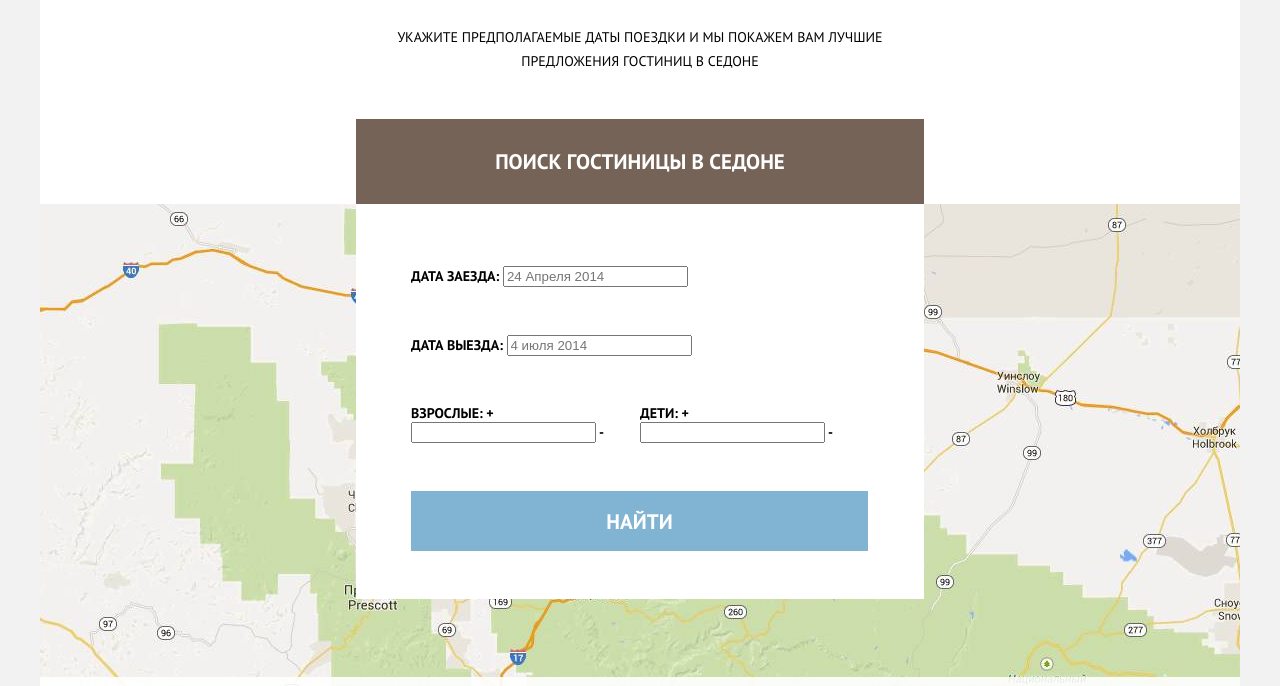
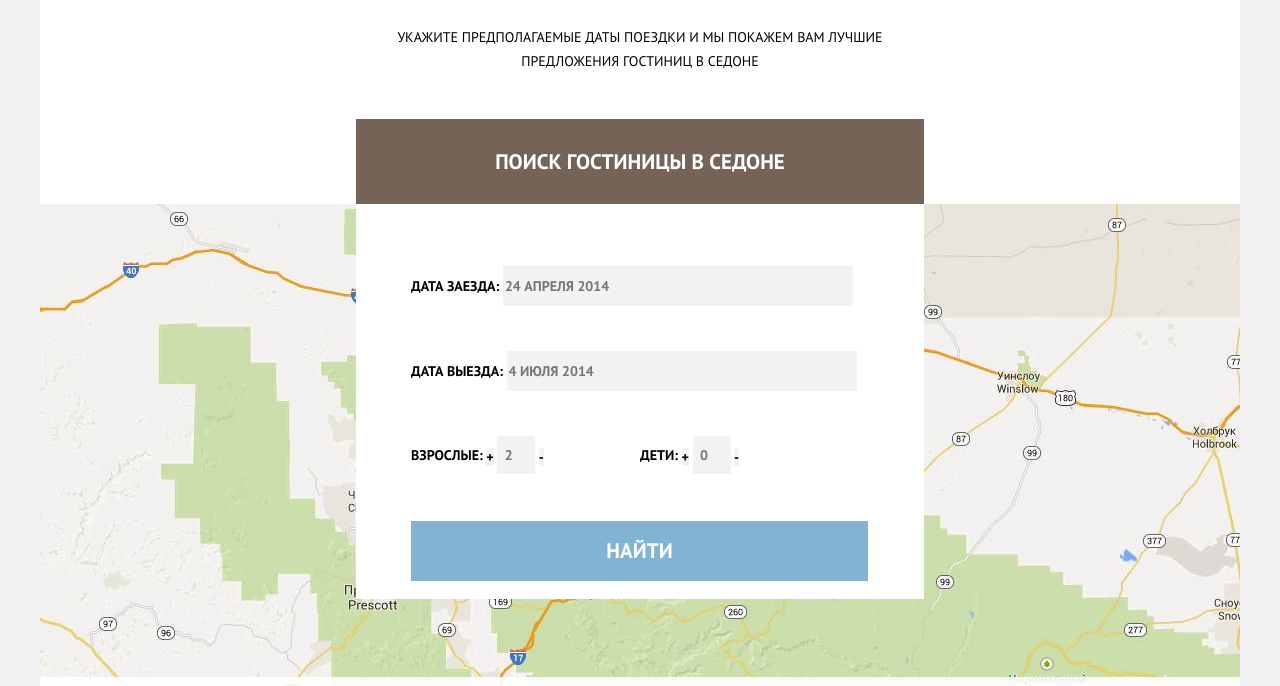
Before and after one commit to svyatoslavEzhov/sedona, a plain HTML site: page index.html in a window 1280 px wide. Shown: the part 1964-2650 px from the top of the page. Drawn offline with Linux system fonts and the light colour scheme.

Commit message:
Играюсь с формой

```diff
--- a/css/style.css
+++ b/css/style.css
@@ -264,7 +264,8 @@ search-date input {
 
 
 .search-children,
-.search-adults { width: 50%; }
+.search-adults {
+  width: 50%; }
 
 .search-button {
   width: 457px;
@@ -305,3 +306,42 @@ search-date input {
   font-weight: bold;
   text-transform: uppercase;
 }
+
+/*
+ * INPUT
+ */
+
+input {
+  border: none;
+  font-family: "PT Sans", sans-serif;
+  font-size: 14px;
+  line-height: 26px;
+  font-weight: bold;
+  text-transform: uppercase;
+  color: #000;
+  background-color: #f2f2f2;
+}
+
+input[type="text"] {
+  width: 346px;
+  height: 38px;
+}
+
+input[type="number"] {
+  width: 38px;
+  height: 38px;
+  -moz-appearance:textfield;
+  text-align: center;
+  padding: 0;
+}
+
+.for-plus,
+.for-minus {
+  width: 38px;
+  height: 38px;
+  font-size: 14px;
+  line-height: 38px;
+  text-align: center;
+  vertical-align: middle;
+  background-color: #f2f2f2;
+}
--- a/index.html
+++ b/index.html
@@ -110,13 +110,13 @@
               <div class="search-children">
                 <span class="for-age">Взрослыe:</span>
                 <span class="for-plus">+</span>
-                <input type="number">
+                <input type="number" placeholder="2">
                 <span class="for-minus">-</span>
               </div>
               <div class="search-adults">
                   <span class="for-age">Дети:</span>
                   <span class="for-plus">+</span>
-                <input type="number">
+                  <input type="number" placeholder="0">
                   <span class="for-minus">-</span>
                 </div>
               <div class="button-container">
```
Lines whose indentation alone changed are shown as unchanged.
